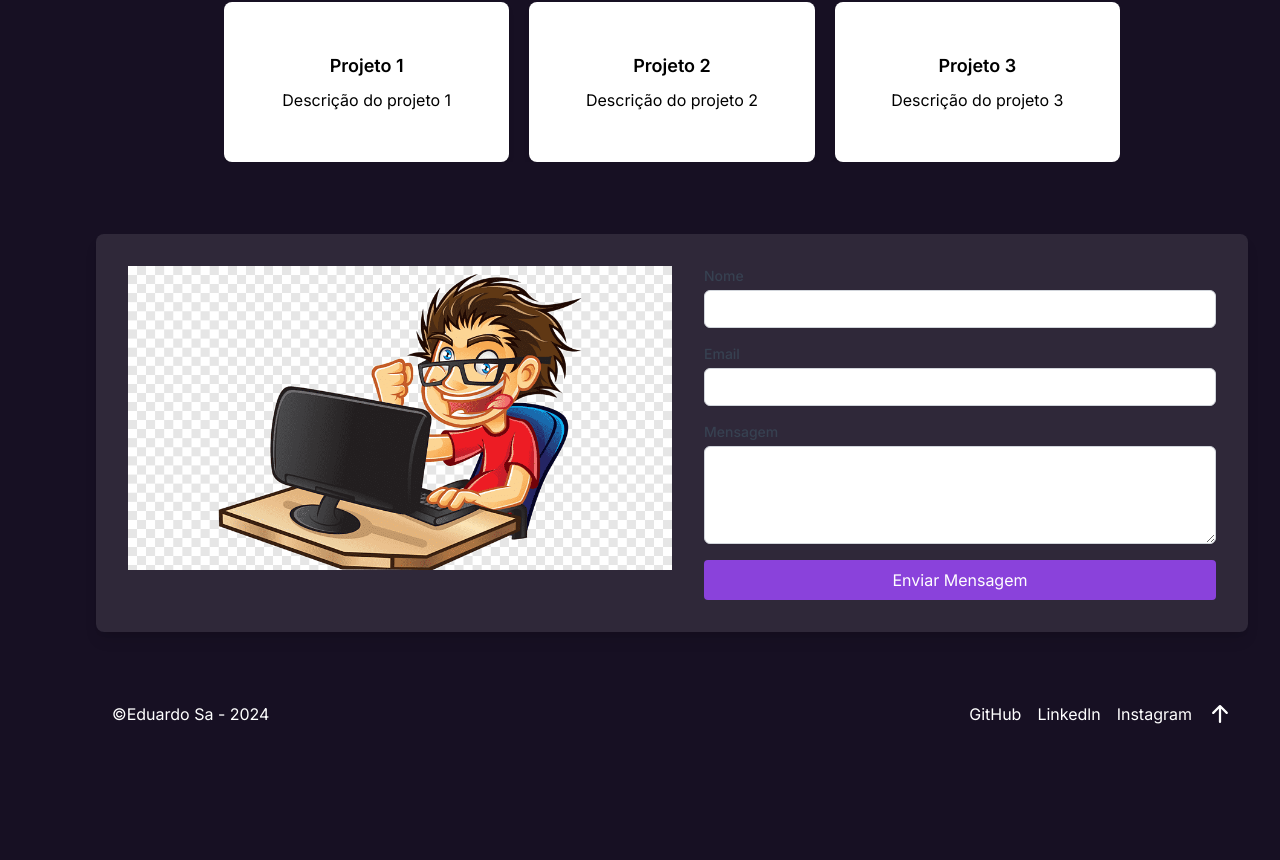
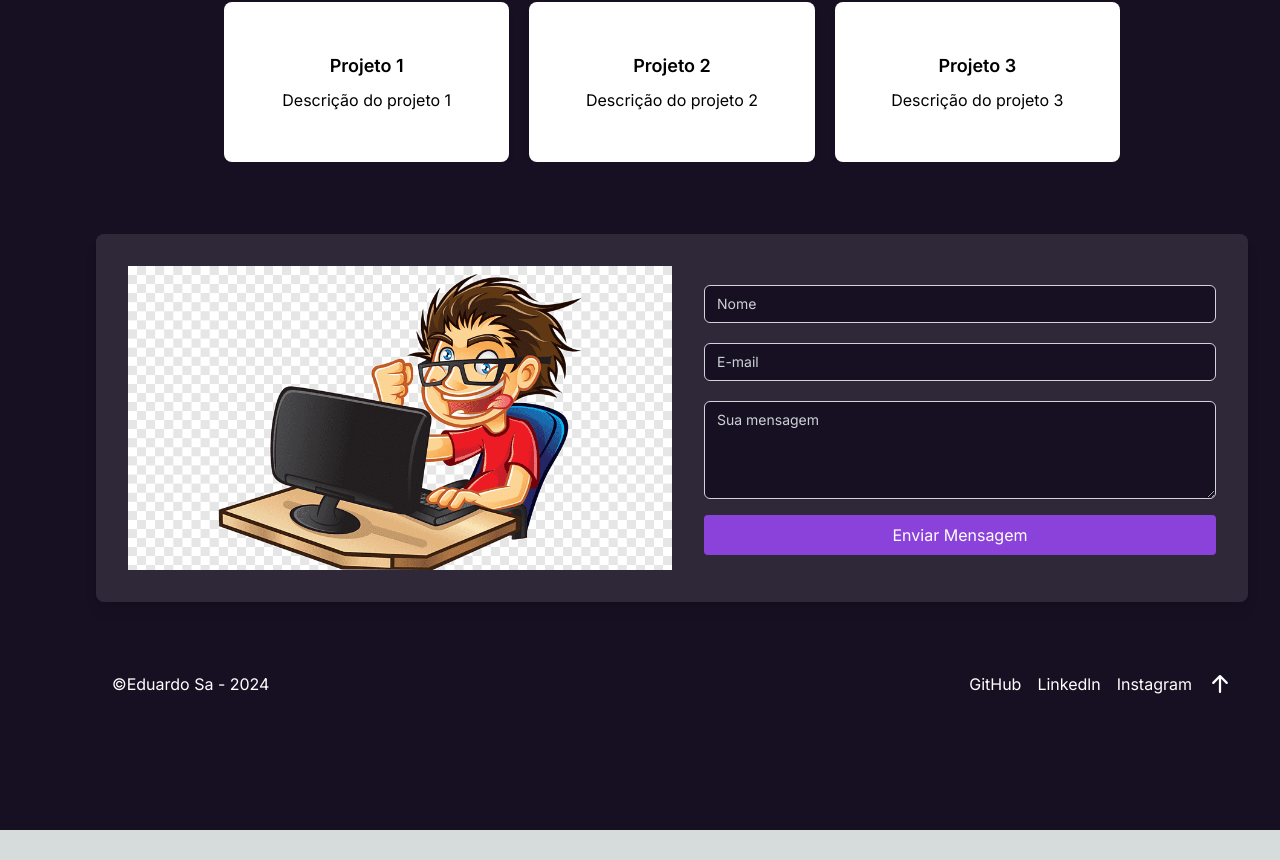
Before and after one commit to EduardoGomesSa/my-portfolio, a Next.js app: page / in a window 1280 px wide. Shown: the part 810-1670 px from the top of the page. After the commit the page ends 1640 px from the top, so only its background shows below. Built offline with nearby package versions, Linux system fonts and the light colour scheme.

Commit message:
Formatação do texto do formulário

```diff
--- a/src/components/contact_me.tsx
+++ b/src/components/contact_me.tsx
@@ -38,36 +38,36 @@ export function ContactMe() {
                 <div className="w-1/2 flex flex-col justify-center pl-8">
                     <form onSubmit={handleSubmit} className="flex flex-col space-y-4">
                         <div>
-                            <label className="block text-sm font-medium text-gray-700">Nome</label>
                             <input
+                                placeholder='Nome'
                                 type="text"
                                 name="name"
                                 value={formData.name}
                                 onChange={handleChange}
-                                className="mt-1 block w-full px-3 py-2 border border-gray-300 rounded-md shadow-sm focus:ring-indigo-500 focus:border-indigo-500 sm:text-sm"
+                                className="mt-1 block w-full px-3 py-2 bg-[#171023] text-[#CDD0D4] placeholder-[#CDD0D4] border border-gray-300 rounded-md shadow-sm focus:ring-indigo-500 focus:border-indigo-500 sm:text-sm"
                                 required
                             />
                         </div>
 
                         <div>
-                            <label className="block text-sm font-medium text-gray-700">Email</label>
                             <input
+                                placeholder='E-mail'
                                 type="email"
                                 name="email"
                                 value={formData.email}
                                 onChange={handleChange}
-                                className="mt-1 block w-full px-3 py-2 border border-gray-300 rounded-md shadow-sm focus:ring-indigo-500 focus:border-indigo-500 sm:text-sm"
+                                className="mt-1 block w-full px-3 py-2 bg-[#171023] text-[#CDD0D4] placeholder-[#CDD0D4] border border-gray-300 rounded-md shadow-sm focus:ring-indigo-500 focus:border-indigo-500 sm:text-sm"
                                 required
                             />
                         </div>
 
                         <div>
-                            <label className="block text-sm font-medium text-gray-700">Mensagem</label>
                             <textarea
+                                placeholder='Sua mensagem'
                                 name="message"
                                 value={formData.message}
                                 onChange={handleChange}
-                                className="mt-1 block w-full px-3 py-2 border border-gray-300 rounded-md shadow-sm focus:ring-indigo-500 focus:border-indigo-500 sm:text-sm"
+                                className="mt-1 block w-full px-3 py-2 bg-[#171023] text-[#CDD0D4] placeholder-[#CDD0D4] border border-gray-300 rounded-md shadow-sm focus:ring-indigo-500 focus:border-indigo-500 sm:text-sm"
                                 rows={4}
                                 required
                             />
```
